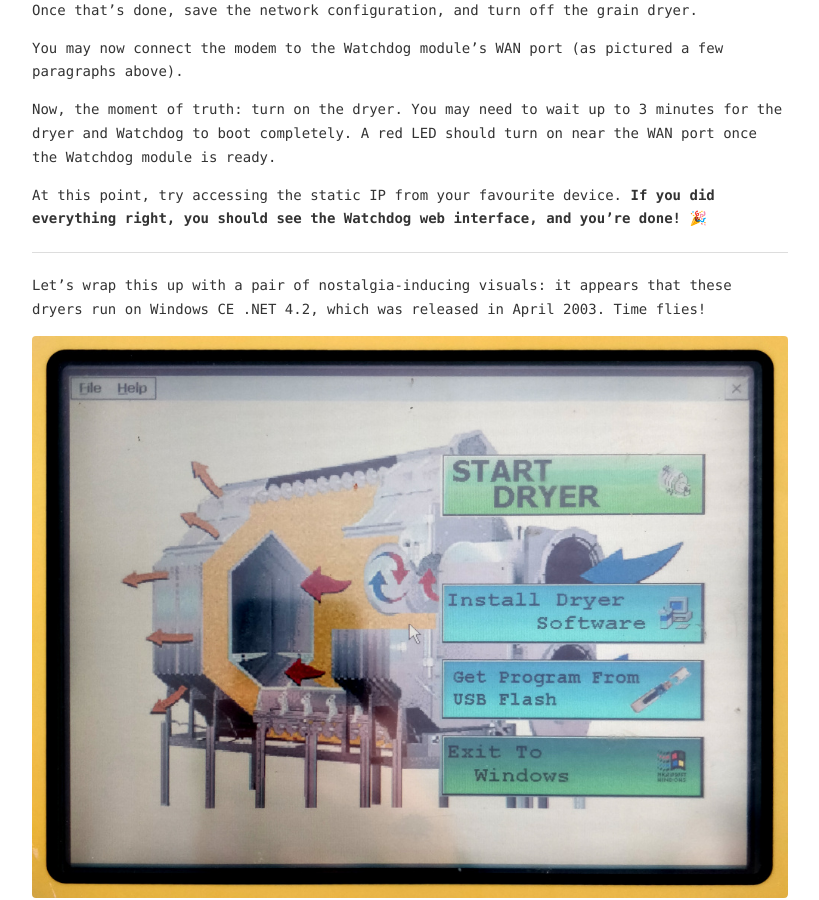
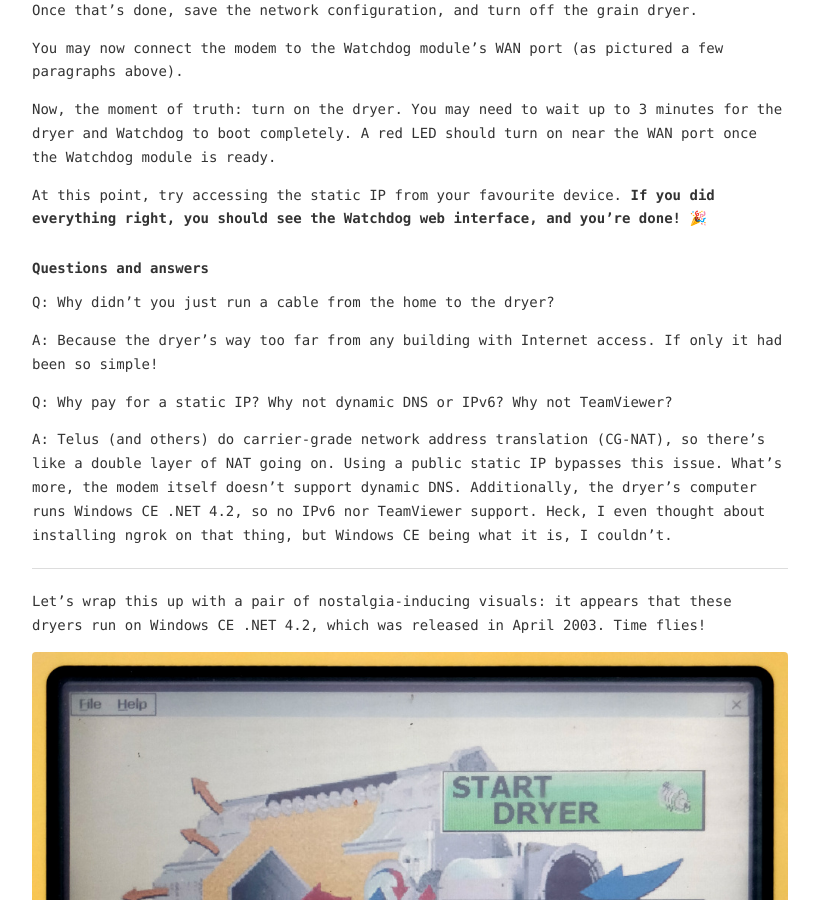
Before and after one commit to maximevaillancourt/maximevaillancourt.github.io, a Jekyll site: the page built from _posts/2020-11-08-monitoring-a-grain-dryer-via-the-internet.md, in a window 1280 px wide and 900 px high, scrolled down 10848 px. Shown: the whole window, without its empty margins (230-1049 px from the left). Built offline with Jekyll 4.4.1, drawn with Linux system fonts in a browser that asks for light colours.

Commit message:
add q&a in dryer post

```diff
--- a/_posts/2020-11-08-monitoring-a-grain-dryer-via-the-internet.md
+++ b/_posts/2020-11-08-monitoring-a-grain-dryer-via-the-internet.md
@@ -219,6 +219,16 @@ Now, the moment of truth: turn on the dryer. You may need to wait up to 3 minute
 
 At this point, try accessing the static IP from your favourite device. **If you did everything right, you should see the Watchdog web interface, and you're done!** 🎉
 
+### Questions and answers
+
+Q: Why didn't you just run a cable from the home to the dryer?
+
+A: Because the dryer's way too far from any building with Internet access. If only it had been so simple!
+
+Q: Why pay for a static IP? Why not dynamic DNS or IPv6? Why not TeamViewer?
+
+A: Telus (and others) do carrier-grade network address translation (CG-NAT), so there's like a double layer of NAT going on. Using a public static IP bypasses this issue. What's more, the modem itself doesn't support dynamic DNS. Additionally, the dryer's computer runs Windows CE .NET 4.2, so no IPv6 nor TeamViewer support. Heck, I even thought about installing ngrok on that thing, but Windows CE being what it is, I couldn't.
+
 ---
 
 Let's wrap this up with a pair of nostalgia-inducing visuals: it appears that these dryers run on Windows CE .NET 4.2, which was released in April 2003. Time flies!
```
